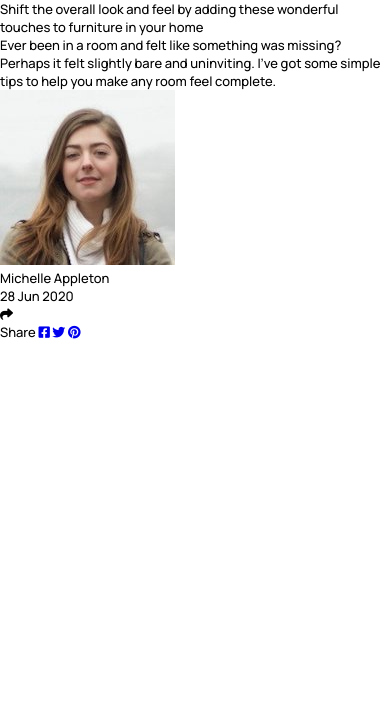
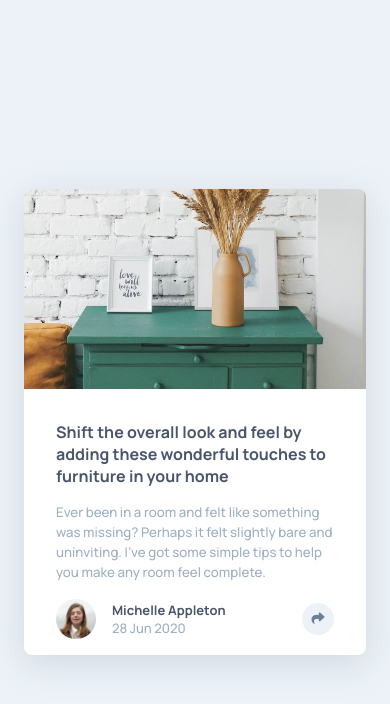
Before and after one commit to serhii-bielik/fm-article-preview-component, a plain HTML site: page index.html in a window 390 px wide. Drawn offline with Linux system fonts and the light colour scheme.

Commit message:
add mobile styles

```diff
--- a/style.css
+++ b/style.css
@@ -12,50 +12,143 @@
   --clr-dblue: #6d7f97;
   --clr-gblue: #9eafc2;
   --clr-lgblue: #ecf2f8;
+  --clr-white: #ffffff;
 }
 
 body {
   font-family: var(--ff);
   font-size: 13px;
+  font-weight: 500;
+  color: var(--clr-gblue);
+  background-color: var(--clr-lgblue);
+  padding: 0 1.5rem;
 }
 
 .container {
+  display: flex;
+  align-items: center;
+  justify-content: center;
+  min-height: 100vh;
+  min-height: 100dvh;
 }
+
 .article {
+  display: grid;
+  grid-template-rows: 200px 1fr;
+  background-color: var(--clr-white);
+  border-radius: 0.5rem;
+  overflow: hidden;
+  box-shadow: rgba(149, 157, 165, 0.3) 0px 8px 34px;
 }
+
 .header {
+  background-image: url('./images/drawers.jpg');
+  background-repeat: no-repeat;
+  background-size: cover;
+  background-position: center -1rem;
+  opacity: 0.9;
 }
+
 .content {
+  padding: 2rem 2rem 0 2rem;
 }
 .content__title {
+  font-size: 1rem;
+  font-weight: 700;
+  color: var(--clr-dgblue);
+  margin-bottom: 1rem;
 }
 .content__text {
+  font-size: 0.83rem;
+  line-height: 150%;
+}
+
+.bottom {
+  position: relative;
+  margin-top: 1rem;
 }
 .author {
+  display: flex;
+  padding: 1rem 2rem 1rem 2rem;
 }
 .author__avatar {
+  width: 2.5rem;
+  height: 2.5rem;
+  border-radius: 50%;
+  margin-right: 1rem;
 }
 .author__details {
+  display: flex;
+  flex-grow: 1;
+  justify-content: space-between;
+  align-items: center;
 }
 .author__name {
+  font-weight: 700;
+  color: var(--clr-dgblue);
 }
-.author__date {
+
+.share {
+  display: flex;
+  justify-content: center;
+  align-items: center;
+  width: 2rem;
+  height: 2rem;
+  border-radius: 50%;
+  color: var(--clr-dblue);
+  background-color: var(--clr-lgblue);
+  cursor: pointer;
+  z-index: 3;
+  transition: all 0.3s ease;
 }
-.share {
+
+.share:hover {
+  background-color: var(--clr-dgblue);
+  color: var(--clr-white);
 }
-.fa-sharp {
+
+.share-active {
+  color: var(--clr-white);
+  background-color: var(--clr-dgblue);
+
 }
-.fa-solid {
+
+.share-active:hover {
+  color: var(--clr-white);
+  background-color: var(--clr-gblue);
 }
-.fa-share {
+
+.share-panel {
+  display: flex;
+  align-items: center;
+  gap: 0.5rem;
+  position: absolute;
+  top: 5rem;
+  left: 0;
+  z-index: 1;
+  width: 100%;
+  height: 100%;
+  padding: 0 2rem 0 2rem;
+  text-transform: uppercase;
+  letter-spacing: 0.4rem;
+  background-color: var(--clr-dgblue);
+  opacity: 0;
+  transition: all 0.3s ease-in-out;
 }
-.share-panel {
+.share-panel span {
+  padding-right: 0.5rem;
 }
-.fa-brands {
+.share-panel a {
+  font-size: 1.4rem;
+  color: var(--clr-white);
 }
-.fa-square-facebook {
+.share-panel a:hover,
+.share-panel a:focus {
+  color: var(--clr-gblue);
 }
-.fa-twitter {
+
+.show-share {
+  opacity: 1;
+  top: 0;
+  left: 0;
 }
-.fa-pinterest {
-}
```
